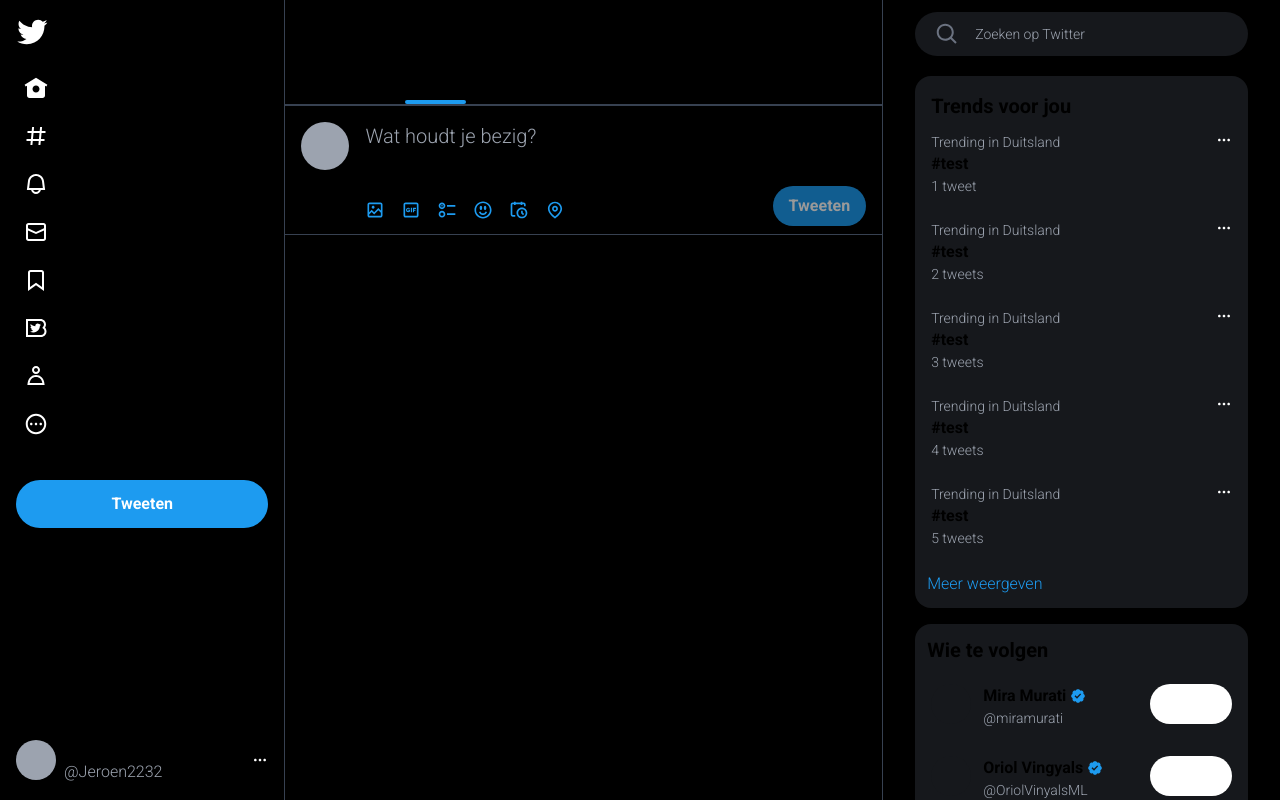
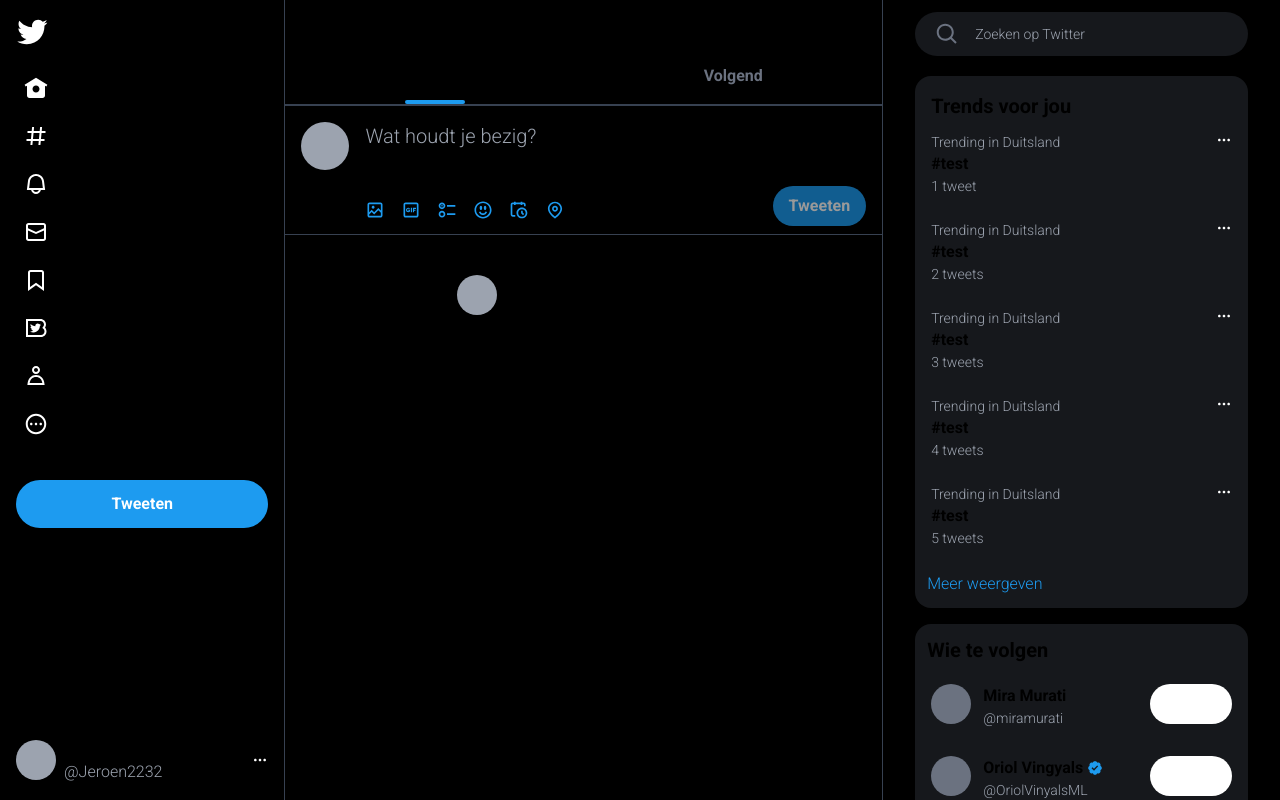
Before and after one commit to jwnelen/twitter-clone, a Next.js app: page / in a window 1280 px wide. Built offline with nearby package versions, Linux system fonts and the light colour scheme.

Commit message:
Small fixes and started on the Tweet

```diff
--- a/components/feed.tsx
+++ b/components/feed.tsx
@@ -1,10 +1,11 @@
 import React from "react";
+import Tweet from "@/components/tweet";
 
 
 const Feed = () => {
   return (
     <div className={"flex justify-center align-center pt-10 italic h-screen"}>
-      List of tweets
+      <Tweet></Tweet>
     </div>
   )
 }
--- a/components/homeHeader.tsx
+++ b/components/homeHeader.tsx
@@ -15,7 +15,10 @@
           <div className="bg-blue-500 h-1 mt-3 rounded-xl"></div>
         </div>
         <div>
-          Volgend
+          <div className="text-gray-500 font-bold">
+            Volgend
+          </div>
+          <div className="h-1 mt-3 rounded-xl"></div>
         </div>
       </div>
     </div>
--- a/components/toFollow.tsx
+++ b/components/toFollow.tsx
@@ -1,14 +1,9 @@
 import React from "react";
 import Button from "@/components/UI/Button";
 import {VerifiedIcon} from "@/components/icons";
+import {User} from "@/types";
 
-interface Person {
-  name: string,
-  username: string,
-  verified: boolean,
-}
-
-const people: Person[] = [
+const people: User[] = [
   {
     name: 'Mira Murati',
     username: 'miramurati',
@@ -26,20 +21,21 @@
   }
 ]
 
-const PersonItem = ({person}: { person: Person }) => {
-  const {name, username} = person
+const PersonItem = ({person}: { person: User }) => {
+  const {name, username, verified} = person
 
   return (
     <div className={"flex space-x-3 hover:bg-gray-600 cursor-pointer px-4 py-2"}>
-      <div className={"rounded-full bg-darkgray-500 w-10 h-10"}></div>
+      <div className={"rounded-full bg-gray-500 w-10 h-10"}></div>
       <div className={"flex grow flex-col"}>
         <div className={"font-bold flex items-center space-x-1"}>
           <span>{name} </span>
-          <VerifiedIcon></VerifiedIcon></div>
+          {verified && <VerifiedIcon></VerifiedIcon>}
+        </div>
         <span className={"text-sm text-gray-400"}>{`@${username}`}</span>
       </div>
       <div>
-        <Button className={"bg-white text-black"}>Volgen</Button>
+        <Button className={"bg-white text-darkgray-500"}>Volgen</Button>
       </div>
     </div>
   )
--- /dev/null
+++ b/components/tweet.tsx
@@ -0,0 +1,41 @@
+import {Tweet} from '@/types'
+import React from "react";
+import {VerifiedIcon} from "@/components/icons";
+
+const t: Tweet = {
+  id: "123",
+  text: 'Hello World',
+  user: {
+    name: "Jeroen Nelen",
+    username: "jeroentjuuhh",
+    verified: false
+  },
+  replies: 2,
+  minutesAgo: 5,
+  retweets: 3,
+  likes: 400,
+  reads: 255,
+}
+
+const Tweet = () => {
+  const tweet = t
+  return (
+    <div className="flex ">
+      <div className={"shrink"}>
+        <div className={"rounded-full bg-gray-400 w-10 h-10"}></div>
+      </div>
+      <div className="grow">
+        <div className="flex">
+          <div className="font-bold">{tweet.user.name}</div>
+          {tweet.user.verified && <VerifiedIcon></VerifiedIcon>}
+          <div className={""}>{tweet.user.username}</div>
+          <span>.</span>
+          <div>{tweet.minutesAgo} m</div>
+        </div>
+        {tweet.text}
+      </div>
+    </div>
+  )
+}
+
+export default Tweet;
--- a/components/tweetComposer.tsx
+++ b/components/tweetComposer.tsx
@@ -11,7 +11,7 @@
         <div className={"rounded-full bg-gray-400 w-12 h-12 m-4"}></div>
         <div className={"grow"}>
           <div className="w-full mb-5">
-            <input className={"w-full bg-black py-4 text-xl"}
+            <input className={"w-full bg-black py-4 text-xl outline-none"}
                    value={text}
                    onChange={(e) => setText(e.target.value)}
                    placeholder={"Wat houdt je bezig?"}></input>
--- /dev/null
+++ b/types/index.ts
@@ -0,0 +1,16 @@
+export interface User {
+  name: string,
+  username: string,
+  verified: boolean,
+}
+
+export interface Tweet {
+  id: string;
+  text: string;
+  user: User;
+  minutesAgo: number;
+  replies: number;
+  retweets: number;
+  likes: number;
+  reads: number;
+}
```
